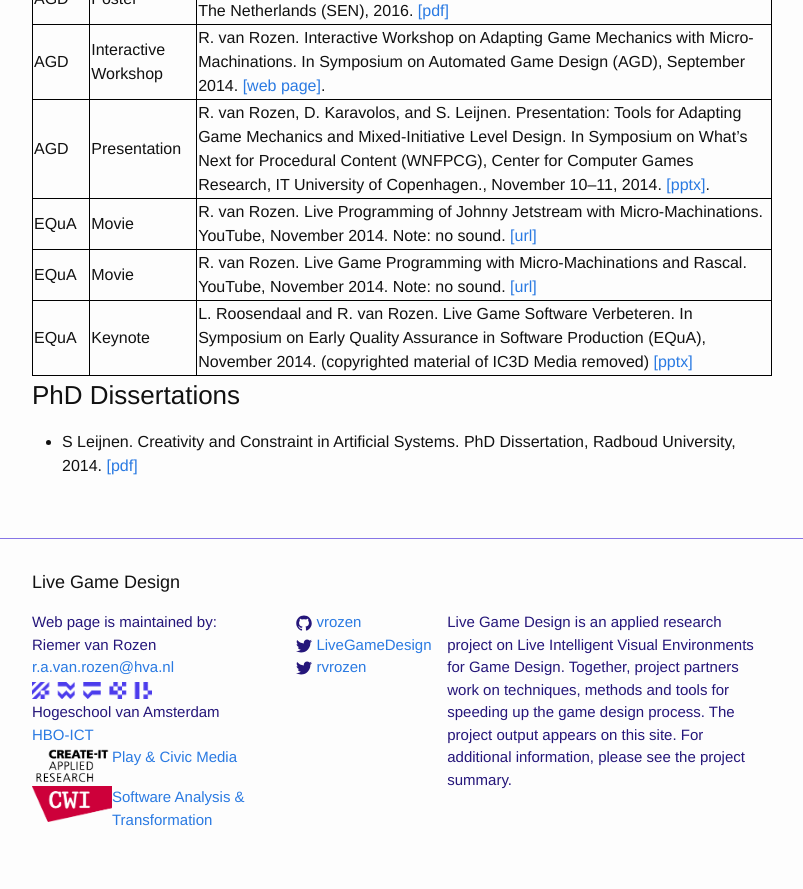
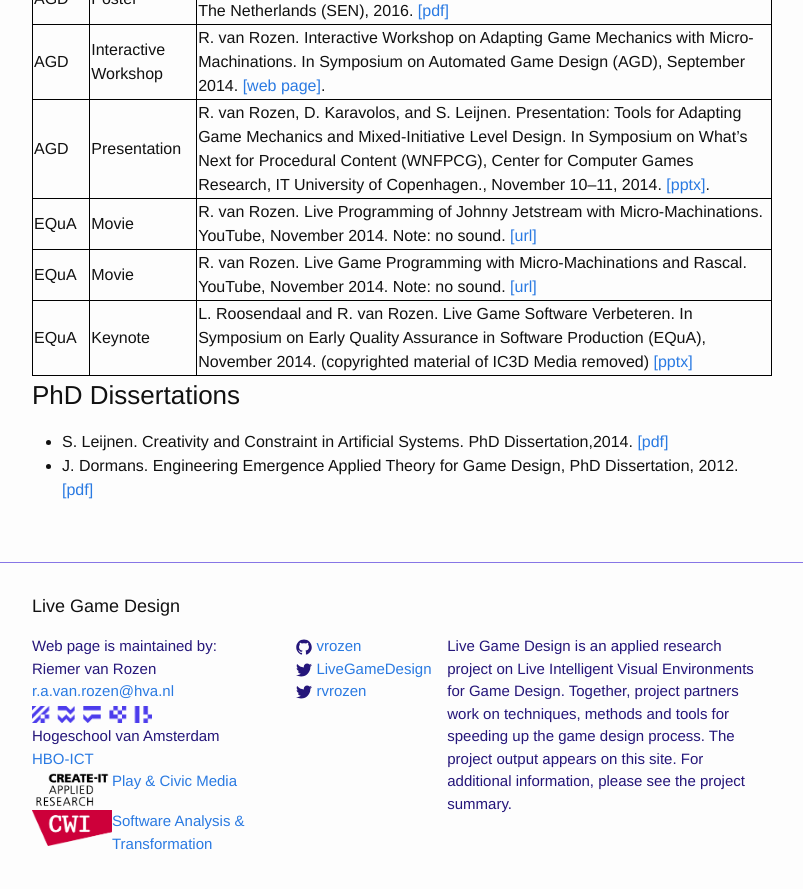
Before and after one commit to LiveGameDesign/LiveGameDesign.github.io, a Jekyll site: the page built from publications.md, in a window 1280 px wide and 900 px high, scrolled down 2079 px. Shown: the top 889 px of the window, without its empty margins (238-1041 px from the left). Built offline with Jekyll 4.4.1, drawn with Linux system fonts in a browser that asks for light colours.

Commit message:
added Joris' dissertation

```diff
--- a/publications.md
+++ b/publications.md
@@ -75,4 +75,5 @@ Here we share other material, such as posters, presentation slides, workshop sli
 
 ### PhD Dissertations
 
-* S Leijnen. Creativity and Constraint in Artificial Systems. PhD Dissertation, Radboud University, 2014. [[pdf]](http://repository.ubn.ru.nl/bitstream/handle/2066/132144/132144.pdf?sequence=1)
+* S. Leijnen. Creativity and Constraint in Artificial Systems. PhD Dissertation,2014. [[pdf]](http://repository.ubn.ru.nl/bitstream/handle/2066/132144/132144.pdf?sequence=1)
+* J. Dormans. Engineering Emergence Applied Theory for Game Design, PhD Dissertation, 2012. [[pdf]](http://www.jorisdormans.nl/pdf/dormans_engineering_emergence.pdf)
```
